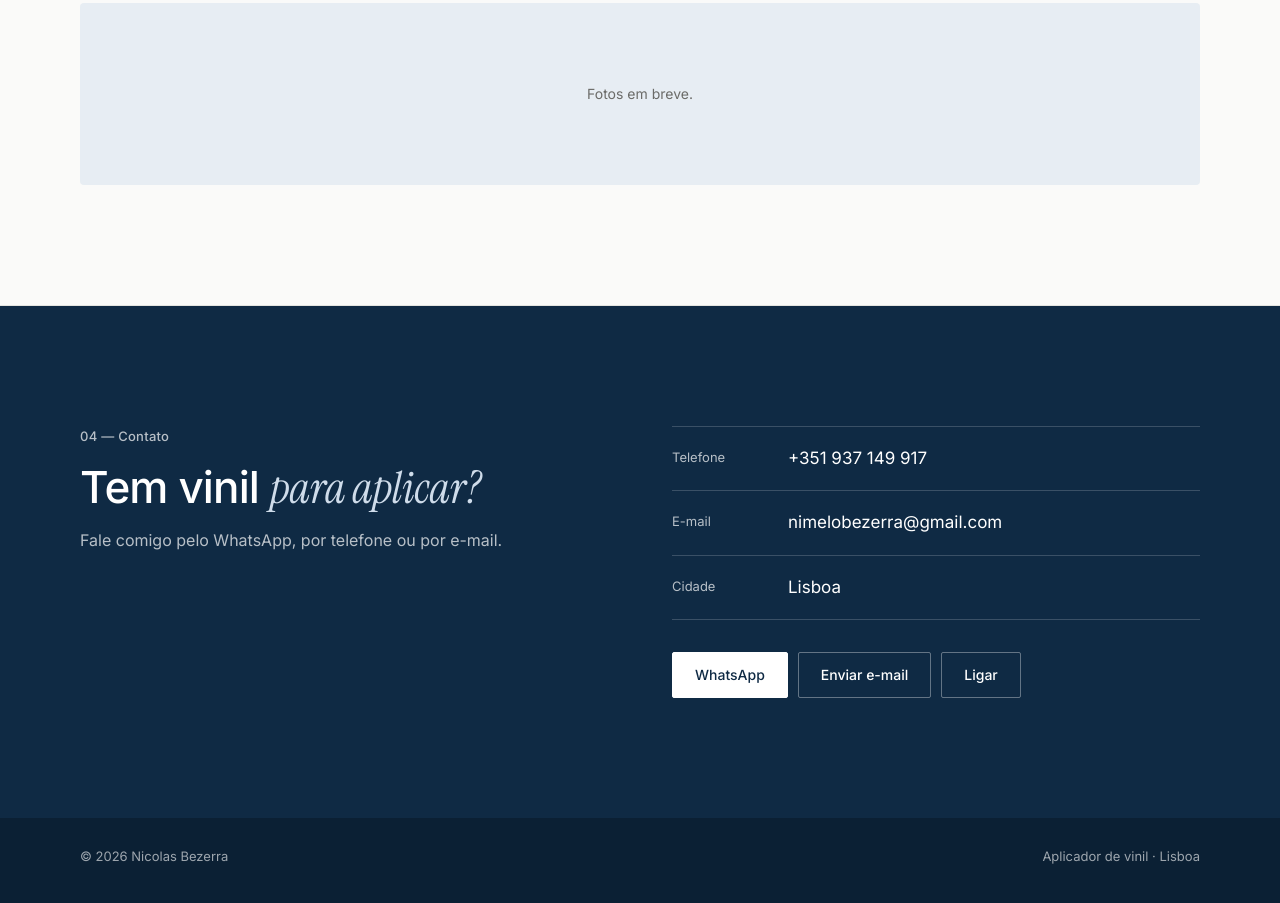
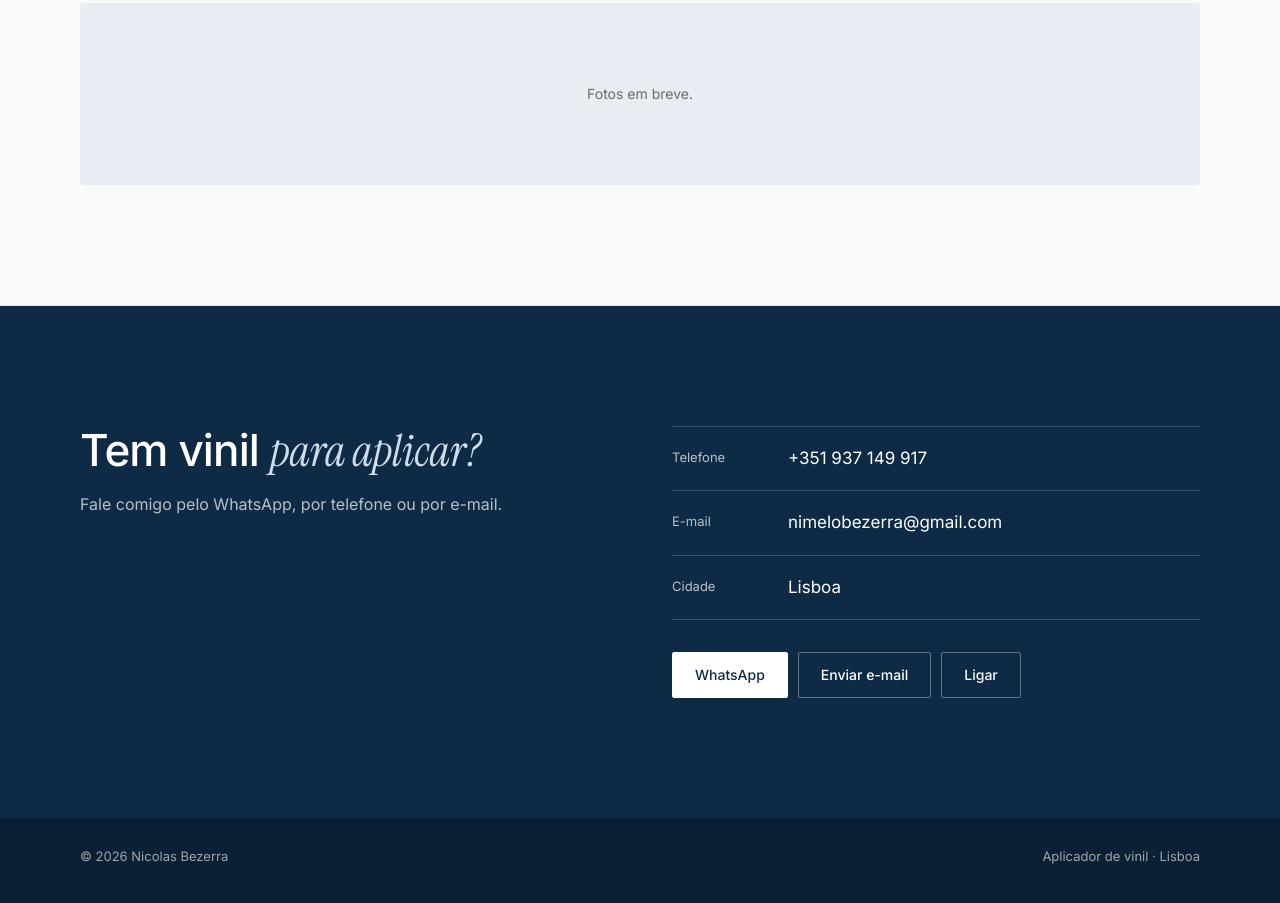
Before and after one commit to nimelobezerra-blip/Cripto-, a plain HTML site: page portfolio/index.html in a window 1280 px wide. Shown: the part 3460-4363 px from the top of the page. Drawn offline with Linux system fonts and the light colour scheme.

Commit message:
Portfólio: remove rótulo do contato
Co-Authored-By: Claude Opus 5.5 <noreply@anthropic.com>
Claude-Session: https://claude.ai/code/session_018AwSvhunnPWkuimoRJ1UcR

```diff
--- a/portfolio/index.html
+++ b/portfolio/index.html
@@ -128,7 +128,6 @@
     <section id="contato" class="secao secao-marca">
       <div class="wrap contato-grade">
         <header class="secao-topo">
-          <p class="rotulo-secao">04 — Contato</p>
           <h2>Tem vinil <em>para aplicar?</em></h2>
           <p>Fale comigo pelo WhatsApp, por telefone ou por e-mail.</p>
         </header>
```
